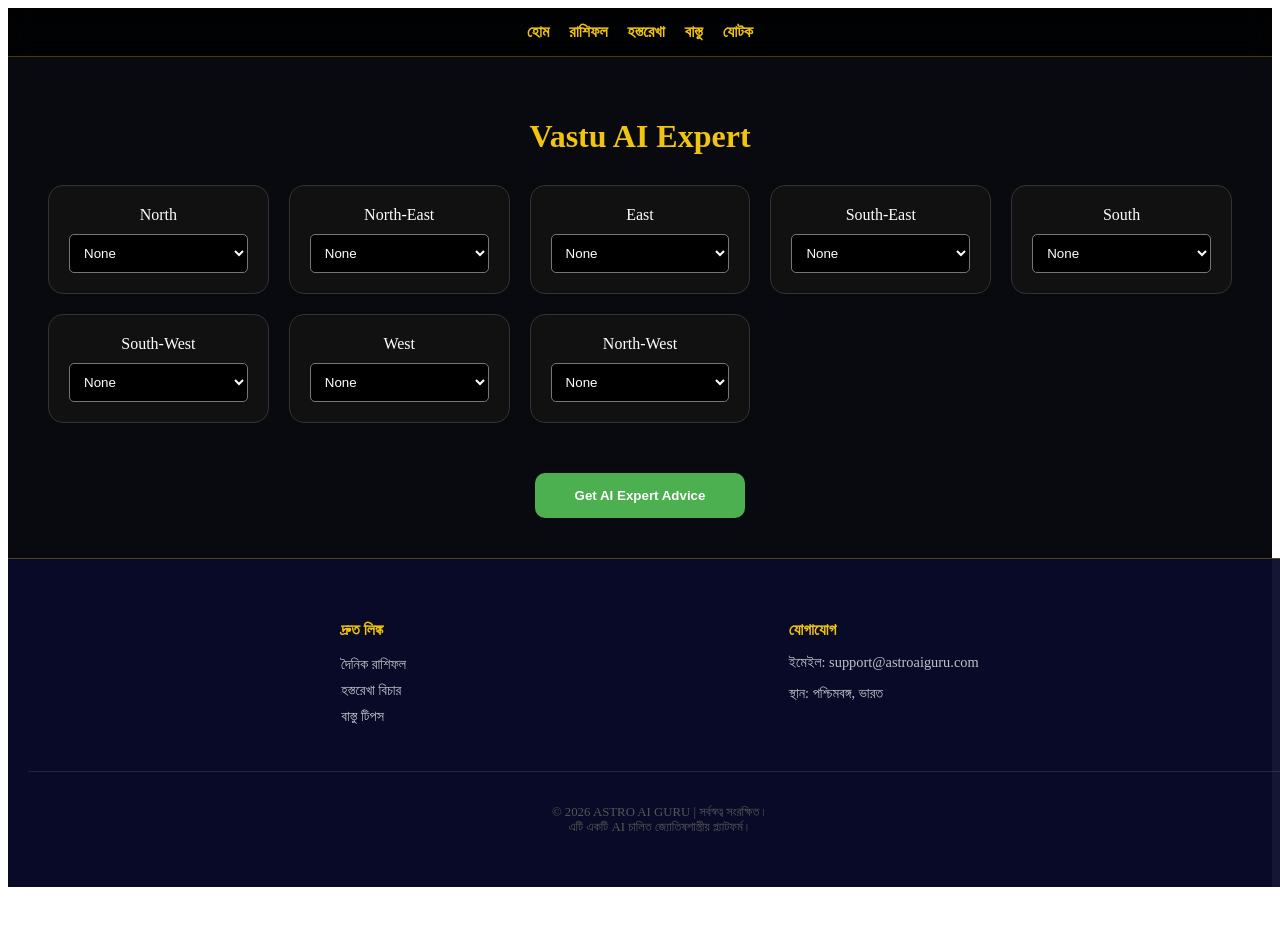
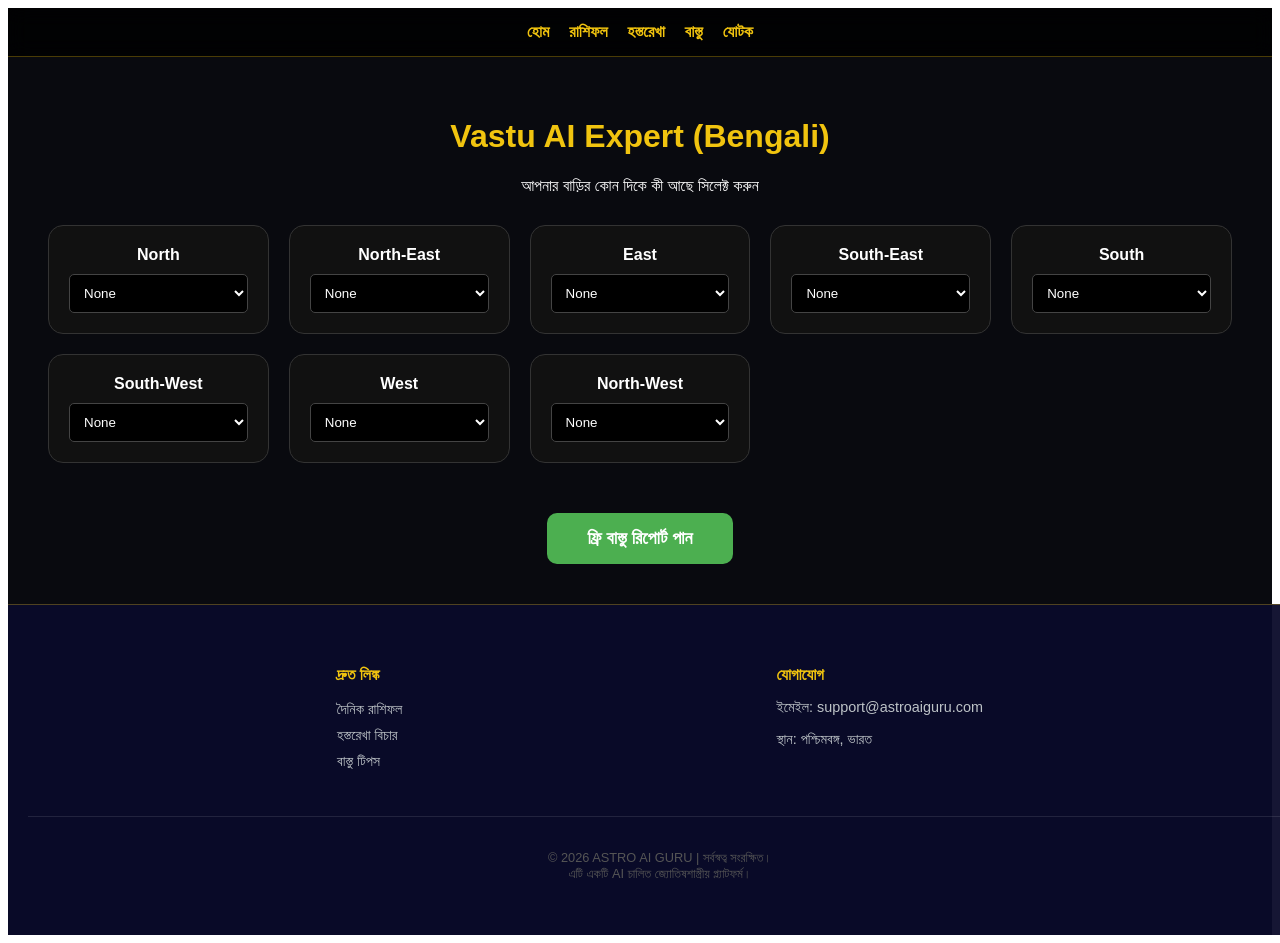
Before and after one commit to astrologyajoy-spec/astro-sit, a Next.js app: page /vastu in a window 1280 px wide. Shown: the top 943 px of the page. Before the commit the page ends 895 px from the top, so only its background shows below. Built offline with nearby package versions, Linux system fonts and the light colour scheme.

Commit message:
Update vastu.js

```diff
--- a/pages/vastu.js
+++ b/pages/vastu.js
@@ -17,37 +17,45 @@ export default function Vastu() {
     setLoading(true);
     setReport(null);
     try {
+      // শুধুমাত্র সেই দিকগুলো পাঠাবে যেখানে "None" নেই
+      const filteredData = Object.fromEntries(
+        Object.entries(selections).filter(([_, value]) => value !== "None")
+      );
+
       const response = await fetch('/api/gemini', {
         method: 'POST',
         headers: { 'Content-Type': 'application/json' },
-        body: JSON.stringify({ data: selections }),
+        body: JSON.stringify({ data: filteredData }), // ফিল্টার করা ডেটা পাঠানো হচ্ছে
       });
+
       const result = await response.json();
       if (result.analysis) {
         setReport(result.analysis);
       } else {
-        alert("AI could not generate a report. Check API.");
+        alert("AI রিপোর্ট তৈরি করতে পারেনি। দয়া করে API Key চেক করুন।");
       }
     } catch (error) {
-      alert("Connection Error!");
+      alert("সার্ভারের সাথে যোগাযোগ করা সম্ভব হচ্ছে না!");
     } finally {
       setLoading(false);
     }
   };
 
   return (
-    <div style={{ background: '#090a0f', color: '#fff', minHeight: '100vh' }}>
+    <div style={{ background: '#090a0f', color: '#fff', minHeight: '100vh', fontFamily: 'Arial, sans-serif' }}>
       <Header />
       <main style={{ padding: '40px', textAlign: 'center' }}>
-        <h1 style={{ color: '#f1c40f' }}>Vastu AI Expert</h1>
+        <h1 style={{ color: '#f1c40f' }}>Vastu AI Expert (Bengali)</h1>
+        <p>আপনার বাড়ির কোন দিকে কী আছে সিলেক্ট করুন</p>
+
         <div style={{ display: 'grid', gridTemplateColumns: 'repeat(auto-fit, minmax(200px, 1fr))', gap: '20px', marginTop: '30px' }}>
           {zones.map(zone => (
             <div key={zone} style={{ background: '#111', padding: '20px', borderRadius: '15px', border: '1px solid #333' }}>
-              <label>{zone}</label>
+              <label style={{ fontWeight: 'bold', display: 'block', marginBottom: '10px' }}>{zone}</label>
               <select
                 value={selections[zone]}
                 onChange={(e) => setSelections({...selections, [zone]: e.target.value})}
-                style={{ width: '100%', marginTop: '10px', padding: '10px', background: '#000', color: '#fff', borderRadius: '5px' }}
+                style={{ width: '100%', padding: '10px', background: '#000', color: '#fff', borderRadius: '5px', border: '1px solid #444' }}
               >
                 {items.map(i => <option key={i} value={i}>{i}</option>)}
               </select>
@@ -58,15 +66,38 @@ export default function Vastu() {
         <button
           onClick={handleAiAnalysis}
           disabled={loading}
-          style={{ marginTop: '50px', padding: '15px 40px', background: loading ? '#666' : '#4CAF50', color: '#fff', border: 'none', borderRadius: '10px', cursor: 'pointer', fontWeight: 'bold' }}
+          style={{
+            marginTop: '50px',
+            padding: '15px 40px',
+            background: loading ? '#555' : '#4CAF50',
+            color: '#fff',
+            border: 'none',
+            borderRadius: '10px',
+            cursor: loading ? 'not-allowed' : 'pointer',
+            fontWeight: 'bold',
+            fontSize: '18px',
+            transition: '0.3s'
+          }}
         >
-          {loading ? "Gemini is Thinking..." : "Get AI Expert Advice"}
+          {loading ? "AI বিশ্লেষণ করছে..." : "ফ্রি বাস্তু রিপোর্ট পান"}
         </button>
 
         {report && (
-          <div style={{ marginTop: '40px', padding: '30px', background: '#1a1d23', border: '2px solid #4CAF50', textAlign: 'left', borderRadius: '15px', maxWidth: '800px', margin: '40px auto' }}>
-            <h3 style={{ color: '#4CAF50' }}>AI Vastu Diagnostic Report:</h3>
-            <p style={{ whiteSpace: 'pre-wrap', lineHeight: '1.6' }}>{report}</p>
+          <div style={{
+            marginTop: '40px',
+            padding: '30px',
+            background: '#1a1d23',
+            border: '2px solid #4CAF50',
+            textAlign: 'left',
+            borderRadius: '15px',
+            maxWidth: '800px',
+            margin: '40px auto',
+            boxShadow: '0 10px 30px rgba(0,0,0,0.5)'
+          }}>
+            <h3 style={{ color: '#4CAF50', borderBottom: '1px solid #4CAF50', paddingBottom: '10px' }}>আপনার বাস্তু রিপোর্ট:</h3>
+            <div style={{ whiteSpace: 'pre-wrap', lineHeight: '1.8', marginTop: '20px', fontSize: '16px' }}>
+              {report}
+            </div>
           </div>
         )}
       </main>
```
